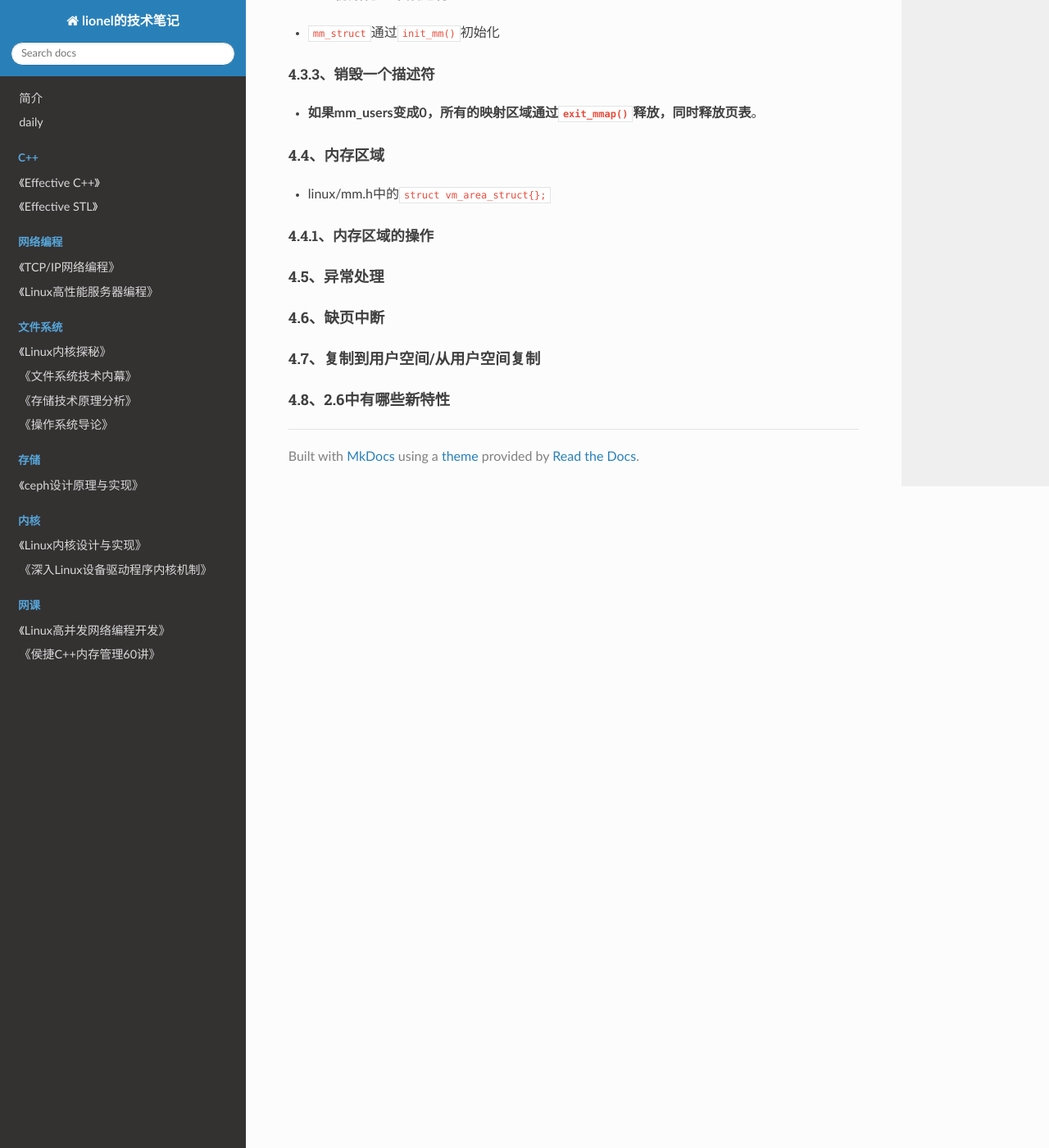
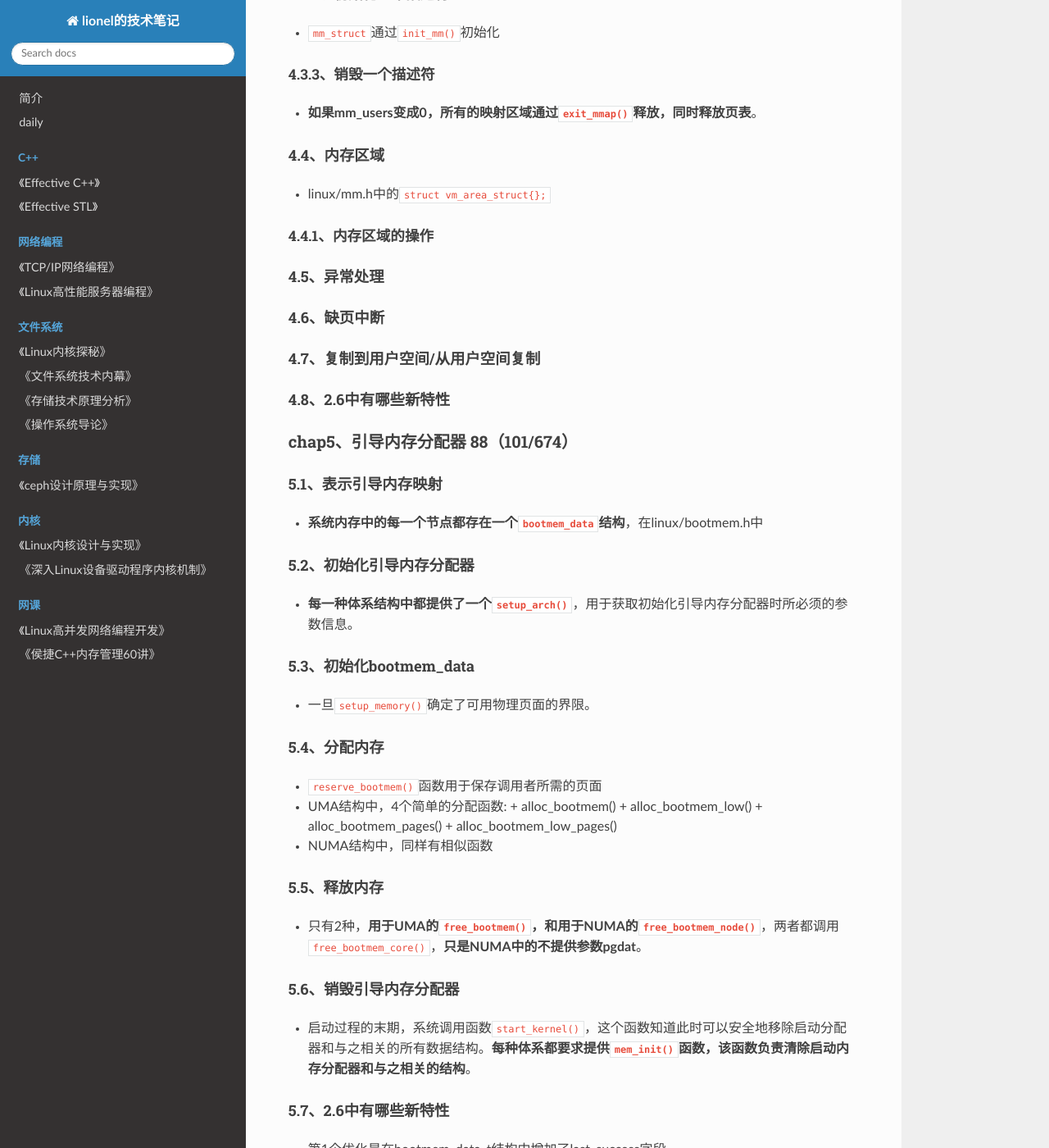
Before and after one commit to wolflion/booknotes, an MkDocs documentation site: the page built from docs/13kernel/深入理解Linux虚拟内存管理.md, in a window 1280 px wide and 1400 px high, scrolled down 4077 px. Shown: the whole window at 82% size. Built offline with MkDocs 1.6.1, drawn with Linux system fonts in a browser that asks for light colours; nearby versions of some CDN libraries; some of the changed text lies outside the part shown.

Commit message:
Update 深入理解Linux虚拟内存管理.md

```diff
--- a/docs/13kernel/深入理解Linux虚拟内存管理.md
+++ b/docs/13kernel/深入理解Linux虚拟内存管理.md
@@ -113,3 +113,110 @@
 #### 4.6、缺页中断
 #### 4.7、复制到用户空间/从用户空间复制
 #### 4.8、2.6中有哪些新特性
+
+### chap5、引导内存分配器   88（101/674）
+#### 5.1、表示引导内存映射
++ **系统内存中的每一个节点都存在一个`bootmem_data`结构**，在linux/bootmem.h中
+#### 5.2、初始化引导内存分配器
++ **每一种体系结构中都提供了一个`setup_arch()`**，用于获取初始化引导内存分配器时所必须的参数信息。
+#### 5.3、初始化bootmem_data
++ 一旦`setup_memory()`确定了可用物理页面的界限。
+#### 5.4、分配内存
++ `reserve_bootmem()`函数用于保存调用者所需的页面
++ UMA结构中，4个简单的分配函数:
+	+ alloc_bootmem()
+	+ alloc_bootmem_low()
+	+ alloc_bootmem_pages()
+	+ alloc_bootmem_low_pages()
++ NUMA结构中，同样有相似函数
+#### 5.5、释放内存
++ 只有2种，**用于UMA的`free_bootmem()`，和用于NUMA的`free_bootmem_node()`**，两者都调用`free_bootmem_core()`，**只是NUMA中的不提供参数pgdat**。
+#### 5.6、销毁引导内存分配器
++ 启动过程的末期，系统调用函数`start_kernel()`，这个函数知道此时可以安全地移除启动分配器和与之相关的所有数据结构。**每种体系都要求提供`mem_init()`函数，该函数负责清除启动内存分配器和与之相关的结构**。
+#### 5.7、2.6中有哪些新特性
++ 第1个优化是在bootmem_data_t结构中增加了last_success字段
++ 第2个优化也和线性搜索有关
++ 最后的一个变更与NUMA体系结构及相似的体系结构有关
+
+
+### chap6、物理页面分析  94（109/674）
+#### 6.1、管理空闲块
++ linux/mm.h中
++ **内存对于每一个阶都维护数据结构数组`free_area_t`，用于指向一个空闲页面块的链表**。
+#### 6.2、分配页面
++ `alloc_pages()`
+#### 6.3、释放页面
++ `__free_page()`
+#### 6.4、获得空闲页面（GFP）标志位
+#### 6.5、进程标志位
++ **内外部碎片问题**
++ 外部碎片，是由于可用内存全部是小块而不能满足要求
++ 内部碎片，是由于一个大的块必须被分开来响应一些小的请求而浪费的空间
++ 影响分配器行为的进程标志位:
+	+ PF_MEMALLOC
+	+ PF_MEMDIE
+	+ PF_FREE_PAGES
+#### 6.6、防止碎片
++ 用slab分配器将页面块切割为小的内存块进行分配
+#### 6.7、2.6中有哪些新特性
++ 分配页面
++ Per-CPU的页面链表
++ 空闲页面
++ GFP标志位
+
+### chap7、非连续内存分配   （120/674）
+#### 7.1、描述虚拟内存区
++ linux/malloc.h中的`vm_struct`
+#### 7.2、分配非连续区域
++ `vmalloc()`，`vmalloc_dma()`，`vmalloc_32()`在连续的虚拟地址空间分配内存
+#### 7.3、释放非连续区域
++ `vfree()`
+#### 7.4、2.6中有哪些新特性
++ 所有的页表都由`_vmalloc()`预先分配，然后存储在一个数组中并传递给函数`map_vm_area()`，由它向内核表中插入页面
+
+### chap8、Slab分配器   110（125/674）
+#### 0、
++ Slab分配器的基本思想是:**将内核中经常使用的对象放到高速缓存中，并且由系统保持为初始的可利用状态**。
+#### 8.1、高速缓存
++ `cat /proc/slabinfo`
+##### 8.1.1、高速缓存描述符
++ mm/slab.c中的`struct kmem_cache_s`
+##### 8.1.2、高速缓存静态标志位
++ linux/slab.h中
+##### 8.1.3、高速缓存动态标志位
+##### 8.1.4、高速缓存分配标志位
+##### 8.1.6、创建高速缓存
++ `kmem_cache_create()`
+##### 8.1.7、回收高速缓存
+##### 8.1.8、收缩高速缓存
+##### 8.1.9、销毁高速缓存
++ `kmem_cache_destroy()`
+#### 8.2、Slabs
+##### 8.2.1、存储slab描述符
+##### 8.2.2、创建slab
+##### 8.2.3、跟踪空闲对象
+##### 8.2.4、初始化kmem_bufctl_t数组
+##### 8.2.5、查找下一个空闲对象
+##### 8.2.6、更新kmem_bufctl_t
+##### 8.2.7、计算slab中对象的数量
+##### 8.2.8、销毁slab
+#### 8.3、对象
+##### 8.3.1、初始化slab中的对象
+##### 8.3.2、分配对象
+##### 8.3.3、释放对象
+#### 8.4、指定大小的高速缓存
+##### 8.4.1、kmalloc()
+##### 8.4.2、kfree()
+#### 8.5、per-CPU对象高速缓存
+##### 8.5.1、描述per-CPU对象高速缓存
+##### 8.5.2、在per-CPU高速缓存中添加/移除对象
+##### 8.5.3、启用per-CPU高速缓存
+##### 8.5.4、更新per-CPU高速缓存的信息
+##### 8.5.5、清理per-CPU高速缓存
+#### 8.6、初始化Slab分配器
+#### 8.7、伙伴分配器接口
+#### 8.8、2.6中有哪些新特性
++ 高速缓存描述符
++ 高速缓存静态标志位
++ 回收高速缓存
++ 其他的改变
```
